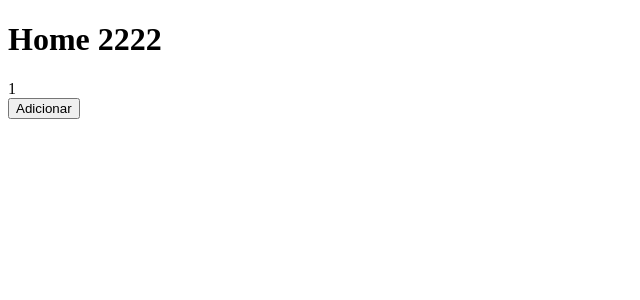
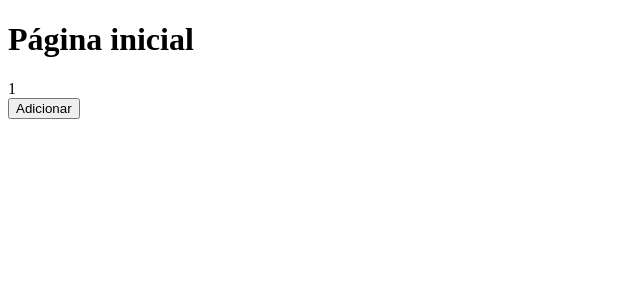
Before and after one commit to jahooo2322/blog, a Next.js app: page / in a window 1280 px wide. Shown: the top 300 px of the page, without its empty margins (0-640 px from the left). Built offline with nearby package versions, Linux system fonts and the light colour scheme.

Commit message:
novo título

```diff
--- a/pages/index.js
+++ b/pages/index.js
@@ -4,7 +4,7 @@ function Home(){
 
     return(
 <div>
-     <h1>Home 2222</h1>
+     <h1>Página inicial</h1>
      <Contador/>
 </div>
 
```
